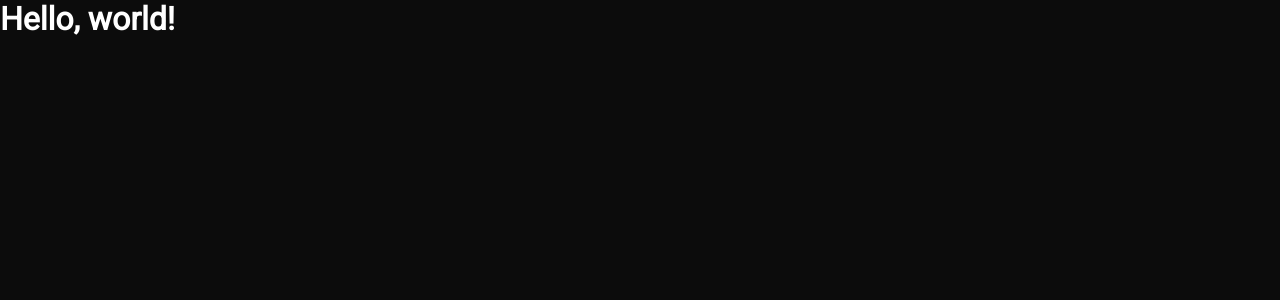
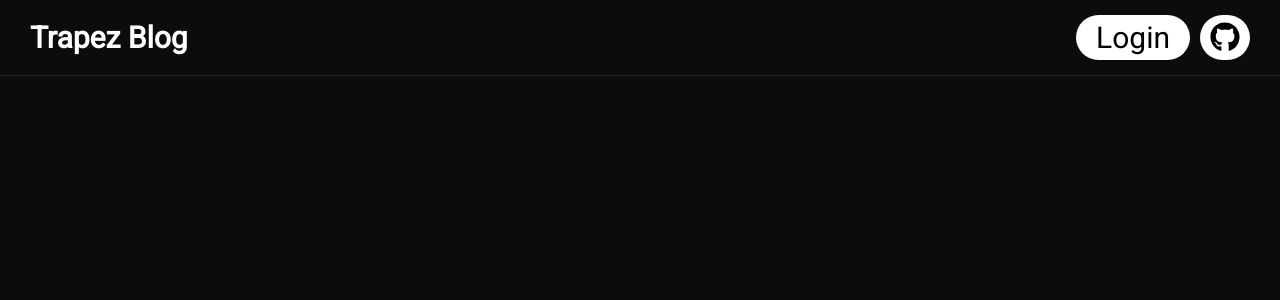
Before and after one commit to Salint/trapez-blog, a React (Create React App) app: page / in a window 1280 px wide. Shown: the top 300 px of the page. Built offline with nearby package versions, Linux system fonts and the light colour scheme.

Commit message:
Add navigation bar

```diff
--- a/package.json
+++ b/package.json
@@ -3,6 +3,10 @@
   "version": "0.1.0",
   "private": true,
   "dependencies": {
+    "@fortawesome/fontawesome-svg-core": "^1.2.34",
+    "@fortawesome/free-brands-svg-icons": "^5.15.2",
+    "@fortawesome/free-solid-svg-icons": "^5.15.2",
+    "@fortawesome/react-fontawesome": "^0.1.14",
     "@testing-library/jest-dom": "^5.11.9",
     "@testing-library/react": "^11.2.5",
     "@testing-library/user-event": "^12.8.1",
--- /dev/null
+++ b/src/assets/style/components/navbar.css
@@ -0,0 +1,47 @@
+nav {
+	display: flex;
+	align-items: center;
+	padding: 15px 30px;
+	border-bottom: 1px solid rgb(37, 37, 37);
+}
+nav div {
+	display: flex;
+	align-items: center;
+	flex: 1;
+}
+nav div#nav-name a {
+	text-decoration: none;
+	outline: none;
+}
+nav div#nav-name h1 {
+	font-size: 30px;
+}
+nav div#nav-links {
+	justify-content: flex-end;
+}
+nav div#nav-links * {
+	color: black;
+}
+nav div#nav-links a {
+	text-decoration: none;
+	font-size: 30px;
+	background: white;
+	border-radius: 30px;
+	padding: 5px 20px;
+}
+nav div#nav-links a#github {
+
+	padding: 5px 10px;
+	margin-left: 10px;
+}
+@media (max-width: 700px) {
+	nav div#nav-name h1 {
+		font-size: 20px;
+	}
+	nav div#nav-links a {
+		font-size: 15px;
+	}
+	nav div#nav-links a#github {
+		padding: 5px 7px;
+	}
+}
--- /dev/null
+++ b/src/components/Navbar.js
@@ -0,0 +1,29 @@
+import React, { Component } from "react";
+
+// Icons
+import { FontAwesomeIcon } from "@fortawesome/react-fontawesome";
+import { faGithub } from "@fortawesome/free-brands-svg-icons";
+
+import "../assets/style/components/navbar.css"
+
+class Navbar extends Component {
+
+	render() {
+
+		return (
+			<nav>
+				<div id="nav-name">
+					<a href="/"><h1>Trapez Blog</h1></a>
+				</div>
+				<div id="nav-links">
+					<a href="/login">Login</a>
+					<a id="github" href="https://github.com/Salint/trapez-blog"><FontAwesomeIcon icon={faGithub}/></a>
+				</div>
+			</nav>
+		)
+
+	}
+
+}
+
+export default Navbar;
--- a/src/pages/Home.js
+++ b/src/pages/Home.js
@@ -1,11 +1,16 @@
 import React, { Component } from "react";
+
+// Components
+import Navbar from "../components/Navbar";
 
 class Home extends Component {
 
 	render() {
 
 		return (
-			<h1>Hello, world!</h1>
+			<>
+				<Navbar />
+			</>
 		)
 
 	}
```
Also changed, not shown: 1 other file (tests, documents, lock files or other folders).
